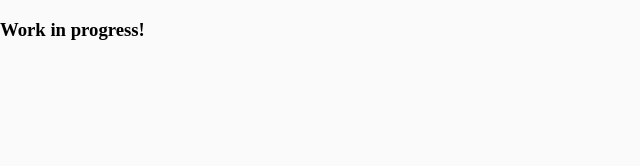
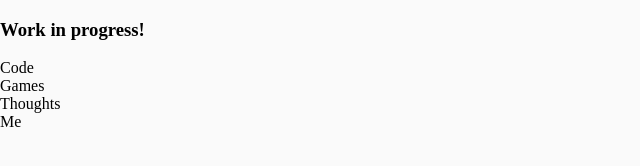
Before and after one commit to soraking/soraking.github.io, a plain HTML site: page index.html in a window 1280 px wide. Shown: the whole page, without its empty margins (0-640 px from the left). Drawn offline with Linux system fonts and the light colour scheme.

```diff
--- a/index.html
+++ b/index.html
@@ -6,5 +6,12 @@
   </head>
   <body>
     <h3>Work in progress!</h3>
+
+    <header>
+      <div>Code</div>
+      <div>Games</div>
+      <div>Thoughts</div>
+      <div>Me</div>
+    </header>
   </body>
 </html>
```
Also changed, not shown: 2 other files.
